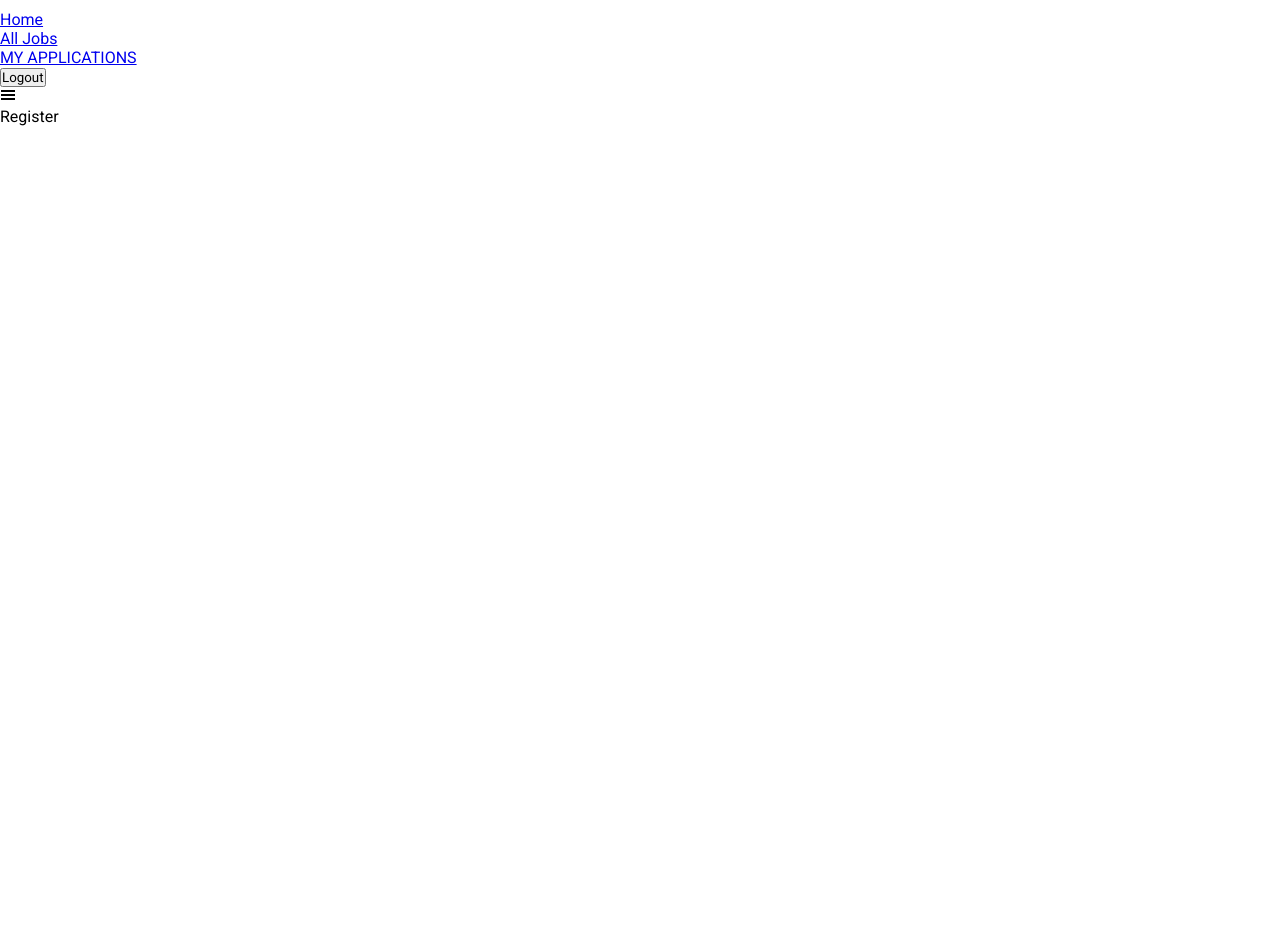
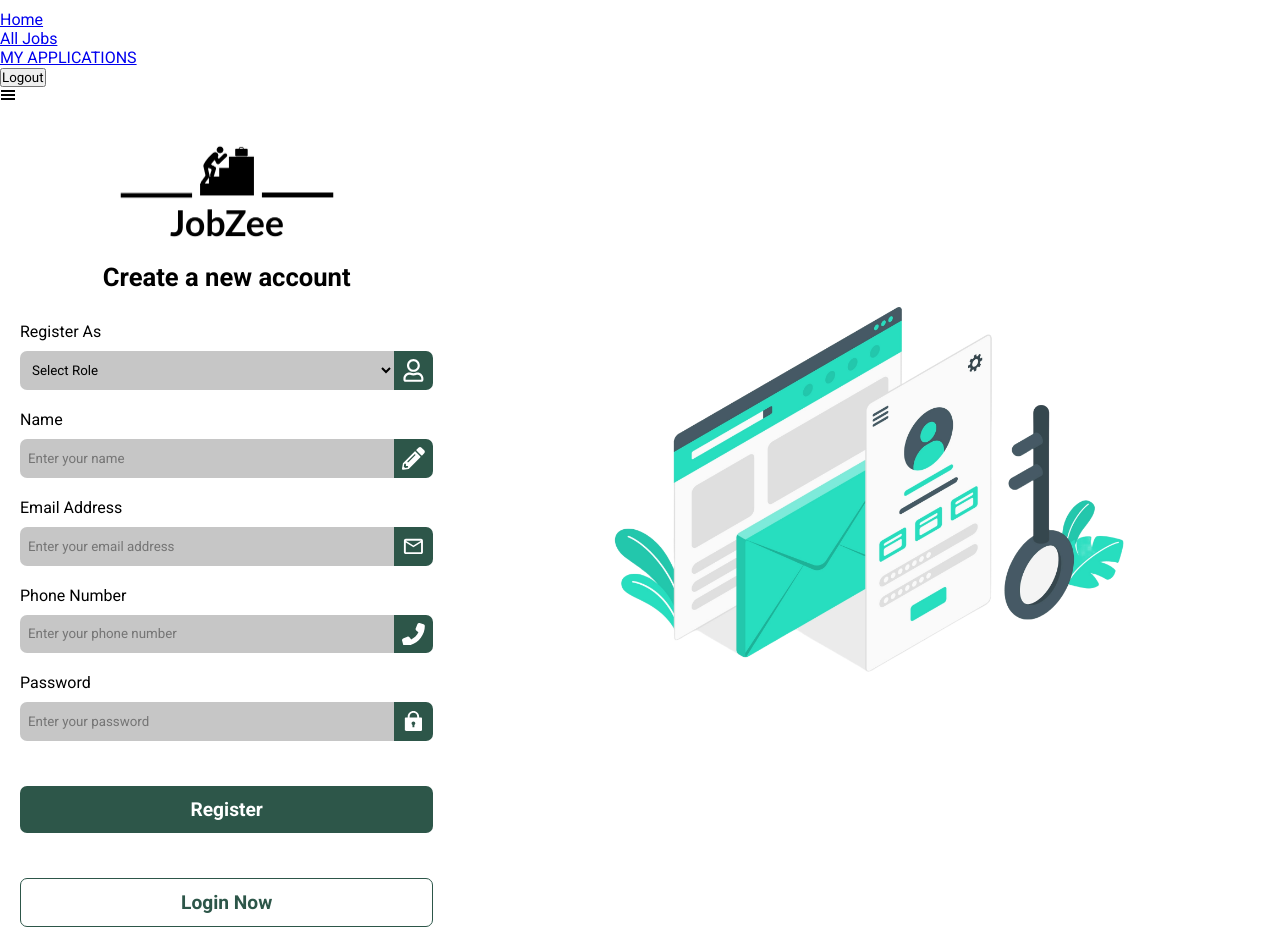
Before and after one commit to exclusiveabhi/react-job-portal, a React (Vite) app in the folder frontend/: page /register in a window 1280 px wide. Shown: the part 460-1407 px from the top of the page. Before the commit the page ends 800 px from the top, so only its background shows below. Built offline with nearby package versions, Linux system fonts and the light colour scheme; no server answers.

Commit message:
26/07/2024

```diff
--- a/frontend/src/components/Auth/Register.jsx
+++ b/frontend/src/components/Auth/Register.jsx
@@ -1,9 +1,107 @@
-import React from 'react'
+import React, { useContext, useState } from "react";
+import {Context} from "../../main"
+import toast from "react-hot-toast";
+import { Link, Navigate } from "react-router-dom";
+import { FaPencilAlt, FaRegUser  } from "react-icons/fa";
+import { MdOutlineMailOutline } from "react-icons/md";
+import { FaPhoneFlip } from "react-icons/fa6";
+import axios from "axios";
+import { RiLock2Fill } from "react-icons/ri";
 
 function Register() {
-  return (
-    <div>Register</div>
-  )
+  const [email, setEmail] = useState("");
+  const [password, setPassword] = useState("");
+  const [phone, setPhone] = useState("");
+  const [name, setName] = useState("");
+  const [role, setRole] = useState("");
+  const { isAuthorized, setisAuthorized, user, setuser } = useContext(Context);
+
+  //user register
+  const handleRegister = async (e) => {
+    e.preventDefault(); //default refreshing to stop kr diya hai!
+    try {
+      const { data } = await axios.post(
+        "http://localhost:8080/api/v1/user/register",
+        { name, email, password, phone, role },
+        {
+          withCredentials: true,
+          headers: {
+            "Content-Type": "application/json",
+          },
+        }
+      );
+      toast.sucess(data.message);
+      setName("");
+      setEmail("");
+      setPassword("");
+      setPhone("");
+      setRole("");
+      setisAuthorized(true);
+    } catch (error) {
+      toast.error(error.response.data.message);
+    }
+  };
+
+  if(isAuthorized){
+return <Navigate to={"/"}></Navigate>
+  }
+  return <>
+ <div className="authPage">
+  <div className="container">
+    <div className="header">
+      <img src="/JobZeelogo.png" alt="logo" />
+      <h3>Create a new account</h3>
+    </div>
+    <form>
+      <div className="inputTag">
+        <label>Register As</label>
+        <div>
+          <select value = {role} onChange={(e)=> setRole(e.target.value)}>
+            <option value = "">Select Role</option>
+            <option value = "Job Seeker">Job Seeker</option>
+            <option value = "Employer">Employer</option>
+          </select>
+          <FaRegUser></FaRegUser>
+        </div>
+      </div>
+      <div className="inputTag">
+        <label>Name</label>
+        <div>
+         <input type="text" value={name} onChange={(e)=>setName(e.target.value)} placeholder="Enter your name"/>
+         <FaPencilAlt></FaPencilAlt>
+        </div>
+      </div>
+      <div className="inputTag">
+        <label>Email Address</label>
+        <div>
+         <input type="email" value={email} onChange={(e)=>setEmail(e.target.value)} placeholder="Enter your email address"/>
+         <MdOutlineMailOutline></MdOutlineMailOutline>
+        </div>
+      </div>
+      <div className="inputTag">
+        <label>Phone Number</label>
+        <div>
+         <input type="number" value={phone} onChange={(e)=>setPhone(e.target.value)} placeholder="Enter your phone number"/>
+         <FaPhoneFlip/>
+        </div>
+      </div>
+      <div className="inputTag">
+        <label>Password</label>
+        <div>
+         <input type="password" value={password} onChange={(e)=>setPassword(e.target.value)} placeholder="Enter your password"/>
+         <RiLock2Fill/>
+        </div>
+      </div>
+      <button onClick={handleRegister} type="submit">Register</button>
+      <Link to={'/login'}>Login Now</Link>
+    </form>
+  </div>
+  <div className="banner">
+    <img src="/register.png" alt="register" />
+  </div>
+ </div>
+
+  </>;
 }
 
-export default Register
+export default Register;
```
Also changed, not shown: 2 other files (tests, documents, lock files or other folders).
